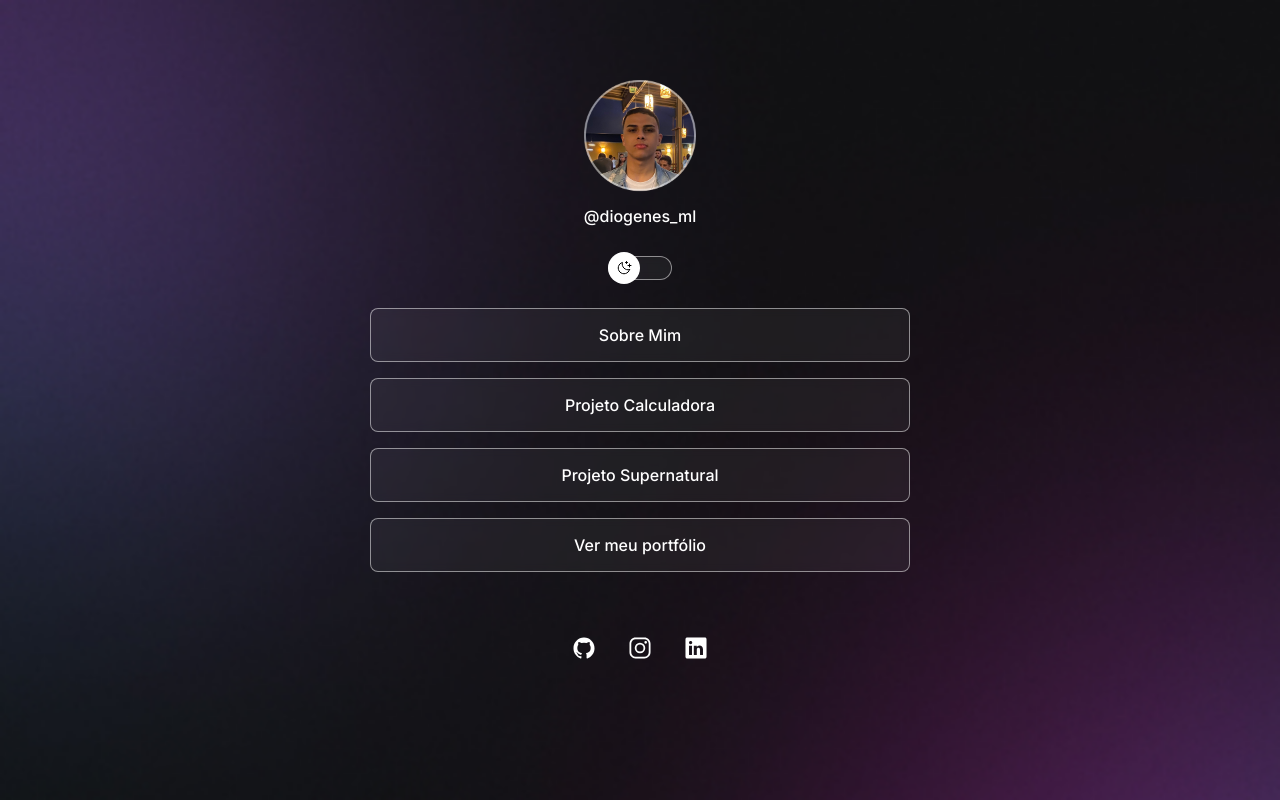
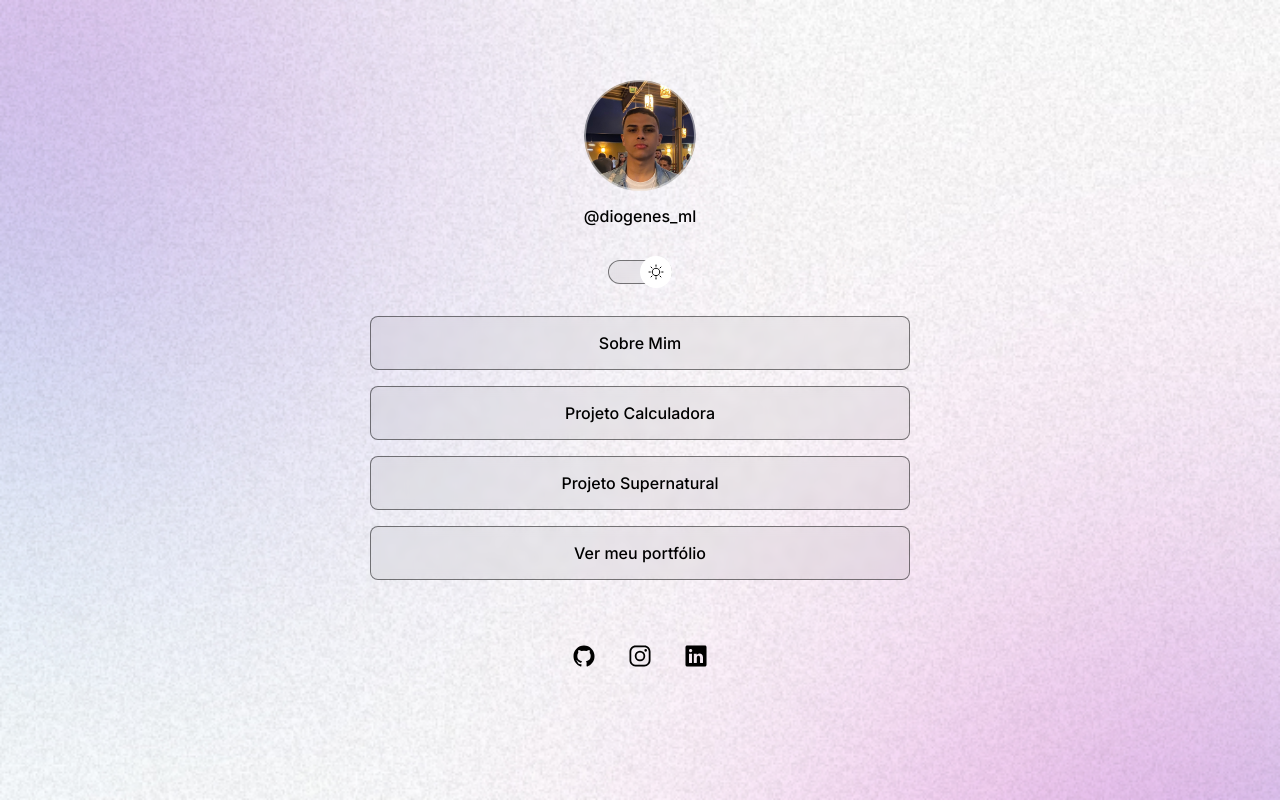
Before and after one commit to Diogenesml/landingpage-projetos, a plain HTML site: page index.html in a window 1280 px wide. Drawn offline with nearby package versions, Linux system fonts and the light colour scheme.

Commit message:
Corrige link da calculadora, acessibilidade e persistência de tema

```diff
--- a/index.html
+++ b/index.html
@@ -1,82 +1,70 @@
 <!DOCTYPE html>
-<html lang="pt-br">
+<html lang="pt-BR">
 <head>
+  <meta charset="UTF-8" />
+  <meta name="viewport" content="width=device-width, initial-scale=1.0" />
+  <meta name="description" content="Diógenes Links — página com os principais projetos e redes sociais de Diógenes Moreira." />
+  <meta property="og:title" content="Diógenes Links" />
+  <meta property="og:description" content="Confira os projetos e redes sociais de Diógenes Moreira." />
+  <meta property="og:type" content="website" />
   <link rel="preconnect" href="https://fonts.googleapis.com" />
   <link rel="preconnect" href="https://fonts.gstatic.com" crossorigin />
   <link
     href="https://fonts.googleapis.com/css2?family=Inter:ital,opsz,wght@0,14..32,100..900;1,14..32,100..900&display=swap"
     rel="stylesheet"
   />
-
-    <meta charset="UTF-8" />
-    <meta name="viewport" content="width=device-width, initial-scale=1.0" />
-    <title>DiógenesLinks</title>
+  <title>Diógenes Links</title>
   <link rel="stylesheet" href="style.css" />
 </head>
 <body>
-    <div id="container">
-      <div id="profile">
-        <img src="assets/avatar.png" alt="Foto de diógenes" />
+  <main id="container">
+    <header id="profile">
+      <img src="assets/avatar.png" alt="Foto de Diógenes" />
       <p>@diogenes_ml</p>
-      </div>
+    </header>
 
-      <div id="switch" onclick="toggleMode()">
-        <button></button>
-        <span></span>
-      </div>
+    <button
+      type="button"
+      id="theme-toggle"
+      aria-pressed="false"
+      aria-label="Alternar entre tema claro e escuro"
+    >
+      <span class="knob"></span>
+      <span class="track"></span>
+    </button>
 
+    <nav aria-label="Links de projetos">
       <ul>
         <li>
-          <a href="https://diogenesml.github.io/" target="_blank">Sobre Mim</a>
+          <a href="https://diogenesml.github.io/" target="_blank" rel="noopener noreferrer">Sobre Mim</a>
         </li>
-
         <li>
-          <a href="http://127.0.0.1:5501/calculadora.html" target="_blank"
-            >Projeto Calculadora</a
-          >
+          <a href="https://diogenesml.github.io/Calculadora/calculadora.html" target="_blank" rel="noopener noreferrer">Projeto Calculadora</a>
         </li>
-
         <li>
-          <a
-            href="https://diogenesml.github.io/projeto-supernatural/"
-            target="_blank"
-            >Projeto Supernatural</a
-          >
+          <a href="https://diogenesml.github.io/projeto-supernatural/" target="_blank" rel="noopener noreferrer">Projeto Supernatural</a>
         </li>
-
         <li>
-          <a href="https://github.com/Diogenesml" target="_blank"
-            >Ver meu portfólio</a
-          >
+          <a href="https://github.com/Diogenesml" target="_blank" rel="noopener noreferrer">Ver meu portfólio</a>
         </li>
       </ul>
-      <div id="social-links">
-        <a href="https://github.com/Diogenesml" target="_blank">
+    </nav>
+
+    <footer id="social-links">
+      <a href="https://github.com/Diogenesml" target="_blank" rel="noopener noreferrer" aria-label="GitHub de Diógenes">
         <ion-icon name="logo-github"></ion-icon>
       </a>
-
-        <a href="https://instagram.com/diogenes_ml/ " target="_blank">
+      <a href="https://instagram.com/diogenes_ml/" target="_blank" rel="noopener noreferrer" aria-label="Instagram de Diógenes">
         <ion-icon name="logo-instagram"></ion-icon>
       </a>
-
-        <a
-          href="https://linkedin.com/in/diógenes-moreira-legal-ab8051223"
-          target="_blank"
-        >
+      <a href="https://linkedin.com/in/diógenes-moreira-legal-ab8051223" target="_blank" rel="noopener noreferrer" aria-label="LinkedIn de Diógenes">
         <ion-icon name="logo-linkedin"></ion-icon>
       </a>
-      </div>
-    </div>
+    </footer>
+  </main>
 
-    <script
-      type="module"
-      src="https://unpkg.com/ionicons@7.1.0/dist/ionicons/ionicons.esm.js"
-    ></script>
-    <script
-      nomodule
-      src="https://unpkg.com/ionicons@7.1.0/dist/ionicons/ionicons.js"
-    ></script>
-
+  <script type="module" src="https://unpkg.com/ionicons@7.1.0/dist/ionicons/ionicons.esm.js"></script>
+  <script nomodule src="https://unpkg.com/ionicons@7.1.0/dist/ionicons/ionicons.js"></script>
   <script src="script.js"></script>
 </body>
 </html>
--- a/script.js
+++ b/script.js
@@ -1,5 +1,18 @@
-function toggleMode() {
-  const html = document.documentElement;
+const toggleButton = document.getElementById('theme-toggle');
+const THEME_KEY = 'theme';
 
-  html.classList.toggle('light')
-}
+const applyTheme = (theme) => {
+  document.body.classList.toggle('light', theme === 'light');
+  toggleButton?.setAttribute('aria-pressed', String(theme === 'light'));
+};
+
+// Usa o tema salvo; se não houver nenhum, respeita a preferência do sistema
+const temaSalvo = localStorage.getItem(THEME_KEY);
+const prefereClaro = window.matchMedia('(prefers-color-scheme: light)').matches;
+applyTheme(temaSalvo ?? (prefereClaro ? 'light' : 'dark'));
+
+toggleButton?.addEventListener('click', () => {
+  const novoTema = document.body.classList.contains('light') ? 'dark' : 'light';
+  applyTheme(novoTema);
+  localStorage.setItem(THEME_KEY, novoTema);
+});
--- a/style.css
+++ b/style.css
@@ -26,6 +26,7 @@
 
 body {
   background: var(--bg-url) no-repeat top center/cover;
+  transition: background 0.3s ease;
 }
 
 body * {
@@ -49,6 +50,7 @@ body * {
 #profile img {
   width: 112px;
   margin: auto;
+  border-radius: 50%;
 }
 
 #profile p {
@@ -58,38 +60,25 @@ body * {
   margin-top: 8px;
 }
 
-#switch {
+/* ---------- Botão de alternância de tema ---------- */
+#theme-toggle {
   position: relative;
+  display: block;
   width: 64px;
+  height: 32px;
   margin: 4px auto;
-
+  background: transparent;
+  border: 0;
+  padding: 0;
+  cursor: pointer;
 }
 
-#switch button {
-    width: 32px;
-    height: 32px;
-    background: #ffff var(--switch-bg-url) no-repeat center;
-    border: 0;
-    border-radius: 50%;
-    position: absolute;
-    top: 50%;
-    left: 0;
-    z-index: 1;
-    transform: translateY(-50%);
-
-    animation: slide-back 0.2s;
-}
-
-.light #switch button {
-  animation: slide-in 0.4s forwards;
-}
-
-#switch button:hover {
-  outline: 4px solid var(--highlight-color);
-}
-
-#switch span {
+#theme-toggle .track {
   display: block;
+  position: absolute;
+  top: 50%;
+  left: 0;
+  transform: translateY(-50%);
   width: 64px;
   height: 24px;
   background: var(--surface-color);
@@ -97,6 +86,33 @@ body * {
   backdrop-filter: blur(4px);
   -webkit-backdrop-filter: blur(4px);
   border-radius: 9999px;
+}
+
+#theme-toggle .knob {
+  display: block;
+  position: absolute;
+  top: 50%;
+  left: 0;
+  z-index: 1;
+  width: 32px;
+  height: 32px;
+  background: #fff var(--switch-bg-url) no-repeat center;
+  border-radius: 50%;
+  transform: translateY(-50%);
+  animation: slide-back 0.2s;
+}
+
+.light #theme-toggle .knob {
+  animation: slide-in 0.4s forwards;
+}
+
+#theme-toggle:hover .knob,
+#theme-toggle:focus-visible .knob {
+  outline: 4px solid var(--highlight-color);
+}
+
+#theme-toggle:focus-visible {
+  outline: none;
 }
 
 ul {
@@ -111,12 +127,10 @@ ul li a {
   display: flex;
   justify-content: center;
   align-items: center;
-
   padding: 16px 24px;
   background: var(--surface-color);
   border: 1px solid var(--stroke-color);
   border-radius: 8px;
-
   backdrop-filter: blur(4px);
   -webkit-backdrop-filter: blur(4px);
   text-decoration: none;
@@ -129,12 +143,15 @@ ul li a:hover {
   border: 1.5px solid var(--text-color);
 }
 
+ul li a:focus-visible {
+  outline: 2px solid var(--text-color);
+  outline-offset: 2px;
+}
+
 #social-links {
   display: flex;
   justify-content: center;
-
   padding: 24px 0;
-
   font-size: 24px;
 }
 
@@ -143,7 +160,6 @@ ul li a:hover {
   align-items: center;
   justify-content: center;
   padding: 16px;
-
   transition: background 0.2s;
   border-radius: 50%;
 }
@@ -152,8 +168,12 @@ ul li a:hover {
   background: var(--highlight-color);
 }
 
+#social-links a:focus-visible {
+  outline: 2px solid var(--text-color);
+  outline-offset: 2px;
+}
 
-/*animações*/
+/* animações */
 @keyframes slide-in {
   from {
     left: 0;
@@ -171,3 +191,20 @@ ul li a:hover {
     left: 0;
   }
 }
+
+@media (prefers-reduced-motion: reduce) {
+  #theme-toggle .knob {
+    animation: none;
+  }
+
+  .light #theme-toggle .knob {
+    left: 50%;
+    animation: none;
+  }
+
+  body,
+  ul li a,
+  #social-links a {
+    transition: none;
+  }
+}
```
Lines whose indentation alone changed are shown as unchanged.
